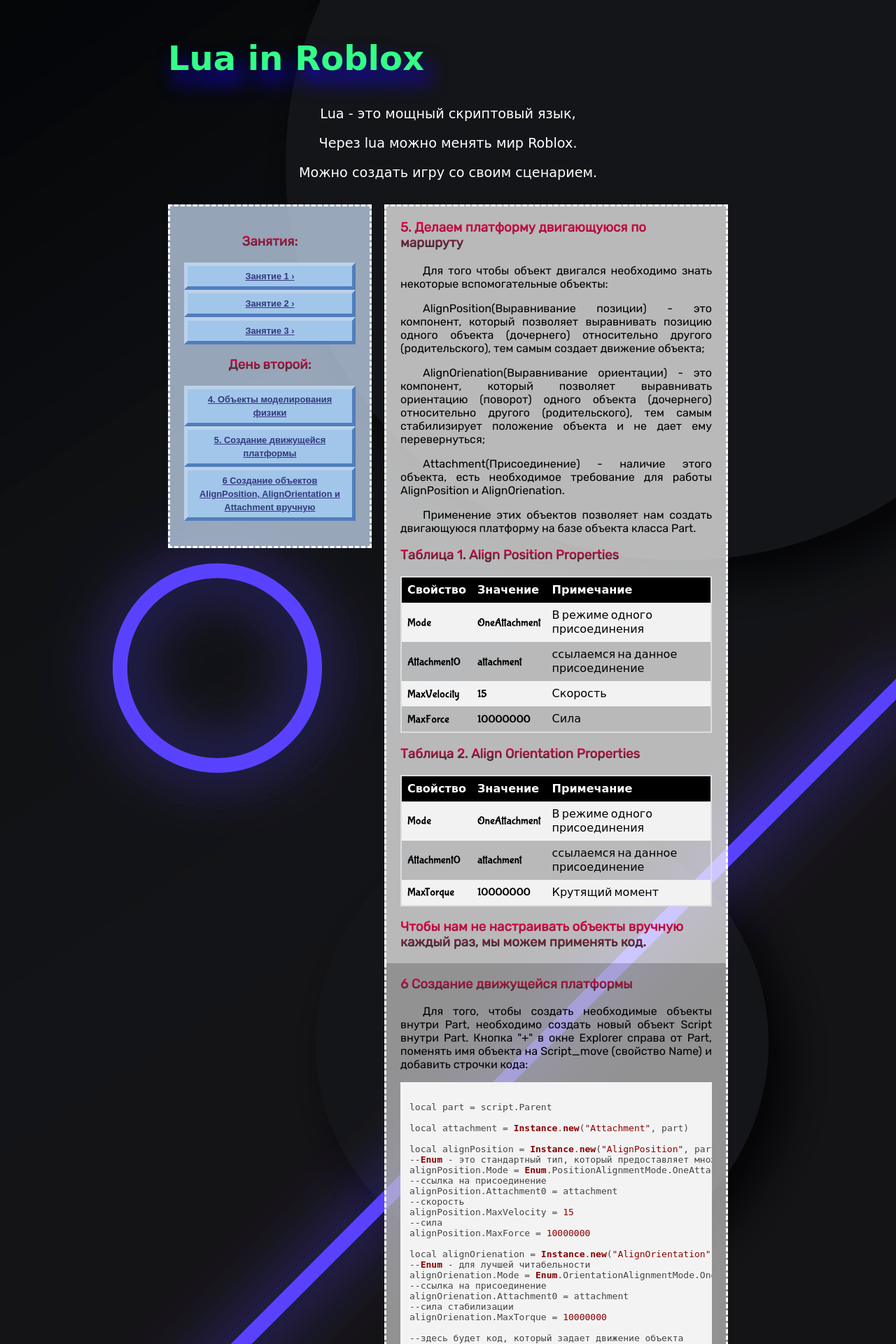
After one commit to Pav9551/flask_mega_book, a Flask app: page /lua_page3 in a window 1280 px wide. The commit adds this page. Shown: the top 1920 px of the page at 70% size. Run offline with Flask 3, Linux system fonts and the light colour scheme; some web fonts are replaced.

Commit message:
added python page3.html

```diff
--- a/microblog/app/routes.py
+++ b/microblog/app/routes.py
@@ -93,3 +93,6 @@ def ideology():
 @app.route('/lua_page2')
 def lua_page2():
     return render_template('lua/page2.html')
+@app.route('/lua_page3')
+def lua_page3():
+    return render_template('lua/page3.html')
--- a/microblog/app/templates/lua/base_zen_garden.html
+++ b/microblog/app/templates/lua/base_zen_garden.html
@@ -102,8 +102,13 @@
 							</a>
 						</li>
 						<li class="next">
-								<a href="/lua_page2">
+							<a href="/lua_page2">
 								Занятие 2 <span class="indicator">&rsaquo;</span>
+							</a>
+						</li>
+						<li class="next">
+							<a href="/lua_page3">
+								Занятие 3 <span class="indicator">&rsaquo;</span>
 							</a>
 						</li>
 					</ul>
--- a/microblog/app/templates/lua/page1.html
+++ b/microblog/app/templates/lua/page1.html
@@ -78,7 +78,7 @@ end
 			<p>Этот код поднимет блок вверх на 10 единиц с паузой в 1 секунду между каждым шагом.</p>
 		</div>
 
-		<div class="participation" id="zen-participation" role="article">
+		<div class="participation" id="zen-participation1" role="article">
 			<h3>Задание 3: Движение объектов в цикле</h3>
 			<p>Попробуйте изменить цикл так, чтобы объект двигался не только вверх, но и в стороны. Используйте <code>Vector3.new(x, y, z)</code> для управления движением по разным осям:</p>
 
--- /dev/null
+++ b/microblog/app/templates/lua/page3.html
@@ -0,0 +1,182 @@
+{% extends "lua/base_zen_garden.html" %}
+{% block title %}template{% endblock %}
+{% block head %}
+{{ super() }}
+{% endblock %}
+{% block body %}
+{{ super() }}
+{% endblock %}
+{% block preamble %}
+		<div class="preamble" id="environment" role="article">
+			<h3>5. Делаем платформу двигающуюся по маршруту</h3>
+			<p>Для того чтобы объект двигался необходимо знать некоторые вспомогательные объекты:</p>
+			<p>AlignPosition(Выравнивание позиции) - это компонент, который позволяет выравнивать позицию одного объекта (дочернего) относительно другого (родительского), тем самым создает движение объекта;</p>
+			<p>AlignOrienation(Выравнивание ориентации) - это компонент, который позволяет выравнивать ориентацию (поворот) одного объекта (дочернего) относительно другого (родительского), тем самым стабилизирует положение объекта и не дает ему перевернуться;</p>
+			<p>Аttachment(Присоединение) - наличие этого объекта, есть необходимое требование для работы AlignPosition и AlignOrienation.</p>
+			<p>Применение этих объектов позволяет нам создать двигающуюся платформу на базе объекта класса Part.</p>
+            <h3>Таблица 1. Align Position Properties</h3>
+		<table>
+		  <tr>
+			<th>Свойство</th>
+			<th>Значение</th>
+			<th>Примечание</th>
+		  </tr>
+		  <tr>
+			<td>Mode</td>
+			<td>OneAttachment</td>
+			<td>В режиме одного присоединения</td>
+		  </tr>
+		  <tr>
+			<td>Attachment0</td>
+			<td>attachment</td>
+			<td>ссылаемся на данное присоединение</td>
+		  </tr>
+		  <tr>
+			<td>MaxVelocity</td>
+			<td>15</td>
+			<td>Скорость</td>
+		  </tr>
+		  <tr>
+			<td>MaxForce</td>
+			<td>10000000</td>
+			<td>Сила</td>
+		  </tr>
+		</table>
+		<h3>Таблица 2. Align Orientation Properties</h3>
+		<table>
+		  <tr>
+			<th>Свойство</th>
+			<th>Значение</th>
+			<th>Примечание</th>
+		  </tr>
+		  <tr>
+			<td>Mode</td>
+			<td>OneAttachment</td>
+			<td>В режиме одного присоединения</td>
+		  </tr>
+		  <tr>
+			<td>Attachment0</td>
+			<td>attachment</td>
+			<td>ссылаемся на данное присоединение</td>
+		  </tr>
+		  <tr>
+			<td>MaxTorque</td>
+			<td>10000000</td>
+			<td>Крутящий момент</td>
+		  </tr>
+		</table>
+			<h3>Чтобы нам не настраивать объекты вручную каждый раз, мы можем применять код.</h3>
+		</div>
+{% endblock %}
+{% block main_supporting %}
+	<div class="main supporting" id="introduction" role="main">
+		<div class="explanation" id="moving" role="article">
+			<h3>6 Создание движущейся платформы</h3>
+			<p>Для того, чтобы создать необходимые объекты внутри Part, необходимо создать новый объект Script внутри Part. Кнопка "+" в окне Explorer справа от Part, поменять имя объекта на Script_move (свойство Name)
+			и добавить строчки кода:</p>
+
+			<pre><code class="lang-js">
+local part = script.Parent
+
+local attachment = Instance.new("Attachment", part)
+
+local alignPosition = Instance.new("AlignPosition", part)
+--Enum - это стандартный тип, который предоставляет множество предустановленных перечислений
+alignPosition.Mode = Enum.PositionAlignmentMode.OneAttachment
+--ссылка на присоединение
+alignPosition.Attachment0 = attachment
+--скорость
+alignPosition.MaxVelocity = 15
+--сила
+alignPosition.MaxForce = 10000000
+
+local alignOrienation = Instance.new("AlignOrientation", part)
+--Enum - для лучшей читабельности
+alignOrienation.Mode = Enum.OrientationAlignmentMode.OneAttachment
+--ссылка на присоединение
+alignOrienation.Attachment0 = attachment
+--сила стабилизации
+alignOrienation.MaxTorque = 10000000
+
+--здесь будет код, который задает движение объекта
+
+			</code></pre>
+
+	</div>
+	<p>Запустите игру, платформа никуда не поедет, но в окне Explorer, внутри Part будут созданы необходмые объекты.</p>
+
+		<div class="participation" id="zen-participation1" role="article">
+			<h3>7 Приводим платформу в движение</h3>
+            <p>7.1 Перемещаем объект в новую точку</p>
+			<pre><code class="lang-js">
+--здесь будет код, который задает движение объекта
+alignPosition.Position = part.Position + Vector3.new(0, 5, 0)
+wait(1)
+			</code></pre>
+
+		</div>
+        <div class="participation" id="zen-participation2" role="article">
+            <p>7.2 Перемещаем объект по двум точкам</p>
+			<pre><code class="lang-js">
+--здесь будет код, который задает движение объекта
+alignPosition.Position = part.Position + Vector3.new(0, 5, 0)
+wait(1)
+alignPosition.Position = part.Position + Vector3.new(0, 10, 0)
+wait(1)
+			</code></pre>
+
+		</div>
+        <div class="participation" id="zen-participation3" role="article">
+
+            <p>7.3 Перемещаем объект по трем точкам</p>
+			<pre><code class="lang-js">
+--здесь будет код, который задает движение объекта
+alignPosition.Position = part.Position + Vector3.new(0, 5, 0)
+wait(1)
+alignPosition.Position = part.Position + Vector3.new(0, 10, 0)
+wait(1)
+alignPosition.Position = part.Position + Vector3.new(0, -15, 0)
+wait(1)
+			</code></pre>
+
+		</div>
+        <div class="participation" id="zen-participation4" role="article">
+
+            <p>7.4 Зацикливаем программу</p>
+			<pre><code class="lang-js">
+--здесь будет код, который задает движение объекта
+while true do
+	alignPosition.Position = part.Position + Vector3.new(0, 5, 0)
+	wait(1)
+	alignPosition.Position = part.Position + Vector3.new(0, 10, 0)
+	wait(1)
+	alignPosition.Position = part.Position + Vector3.new(0, -15, 0)
+	wait(1)
+end
+			</code></pre>
+<p>Напишите код, чтобы платформа переместила Вас на другую локацию</p>
+		</div>
+{% endblock %}
+{% block design_selection %}
+			<div class="design-selection" id="design-selection">
+				<h3 class="select">День второй:</h3>
+				<nav role="navigation">
+					<ul>
+											<li>
+						<a href="#environment" class="design-name" >4. Объекты моделирования физики</a>
+					</li>					<li>
+						<a href="#moving" class="designer-name">5. Создание движущейся платформы</a>
+					</li>					<li>
+						<a href="#zen-participation" class="design-name">6 Создание объектов AlignPosition, AlignOrientation и Attachment вручную</a>
+					</li>
+					</ul>
+				</nav>
+			</div>
+
+{% endblock %}
+{% block footer %}
+
+{% endblock %}
+{% block aside %}
+{{ super() }}
+{% endblock %}
```
Also changed, not shown: microblog/app/templates/lua/page2.html (+4 -4 lines).
